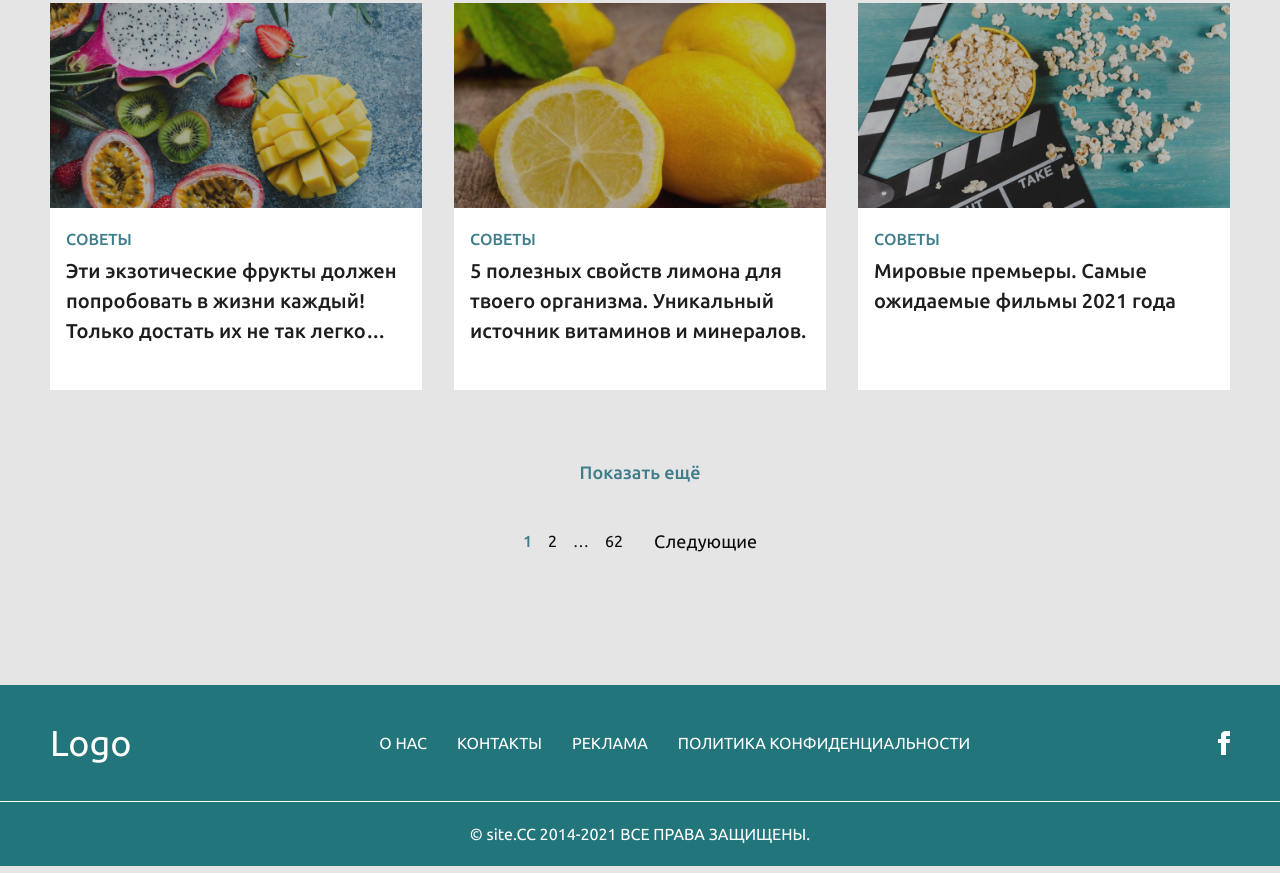
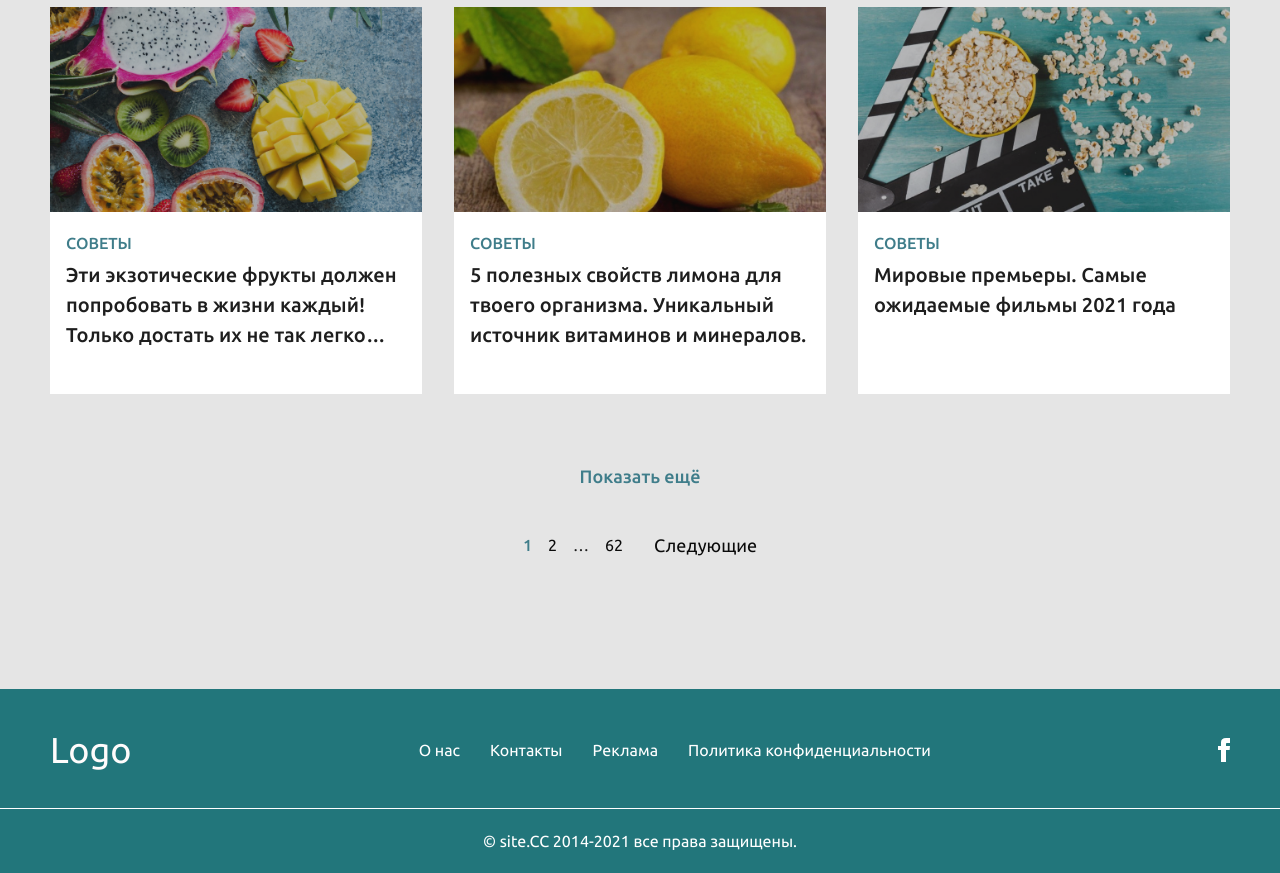
Before and after one commit to Derevyanchenko/news-project-wp, a website: page src/category.html in a window 1280 px wide. Shown: the part 1027-1900 px from the top of the page. Drawn offline with Linux system fonts and the light colour scheme.

Commit message:
fixes margins and other

```diff
--- a/src/category.html
+++ b/src/category.html
@@ -289,17 +289,17 @@
 				 </div>
 				 <nav class="header__menu">
 					<ul class="header__list">
-							<li class="menu-item active">
+						<li class="menu-item">
 							<a href="#">О нас</a>
 						</li>
-							<li class="menu-item active">
+						<li class="menu-item">
 							<a href="#">Контакты</a>
 						</li>
-							<li class="menu-item active">
+						<li class="menu-item">
 							<a href="#">Реклама</a>
 						</li>
-							<li class="menu-item active">
-								<a href="#">ПОЛИТИКА КОНФИДЕНЦИАЛЬНОСТИ</a>
+						<li class="menu-item">
+							<a href="#">Политика конфиденциальности</a>
 						</li>
 					</ul>
 				 </nav>
@@ -315,12 +315,13 @@
 
 	<div class="footer__copy">
 		<div class="container">
-				© site.CC 2014-2021 ВСЕ ПРАВА ЗАЩИЩЕНЫ.
+			© site.CC 2014-2021 все права защищены.
 		</div>
 	</div>
 
 </footer>
 
+
 	<script src="js/jquery-3.0.0.min.js"></script>
 	<script src="js/main.js"></script> <!-- // scripts -->
 </body>
--- a/src/sass/_base.scss
+++ b/src/sass/_base.scss
@@ -56,7 +56,7 @@ h3,h4, h5, h6 {
 }
 
 .container {
-	max-width: 1432px;
+	max-width: 1412px;
 	margin: 0 auto;
 	padding: 0 10px;
 
--- a/src/sass/components/_footer.scss
+++ b/src/sass/components/_footer.scss
@@ -9,7 +9,7 @@
 
 
     .header__wrapper {
-        padding-top: 40px;
+        padding-top: 43px;
         padding-bottom: 40px;
     }
 
@@ -28,6 +28,7 @@
 
     .menu-item a {
         color: #fff;
+        text-transform: initial;
     }
 
     .menu-item {
--- a/src/sass/components/_header.scss
+++ b/src/sass/components/_header.scss
@@ -16,7 +16,7 @@
 	transition: all 0.3s ease;
 
 	&__wrapper {
-		padding: 24px 0;
+		padding: 26px 0;
 		display: flex;
 		align-items: center;
 		justify-content: space-between;
```
Also changed, not shown: src/index.html (+7 -6 lines), src/single.html (+8 -8 lines), src/css/style.css. Lines whose indentation alone changed are shown as unchanged.
